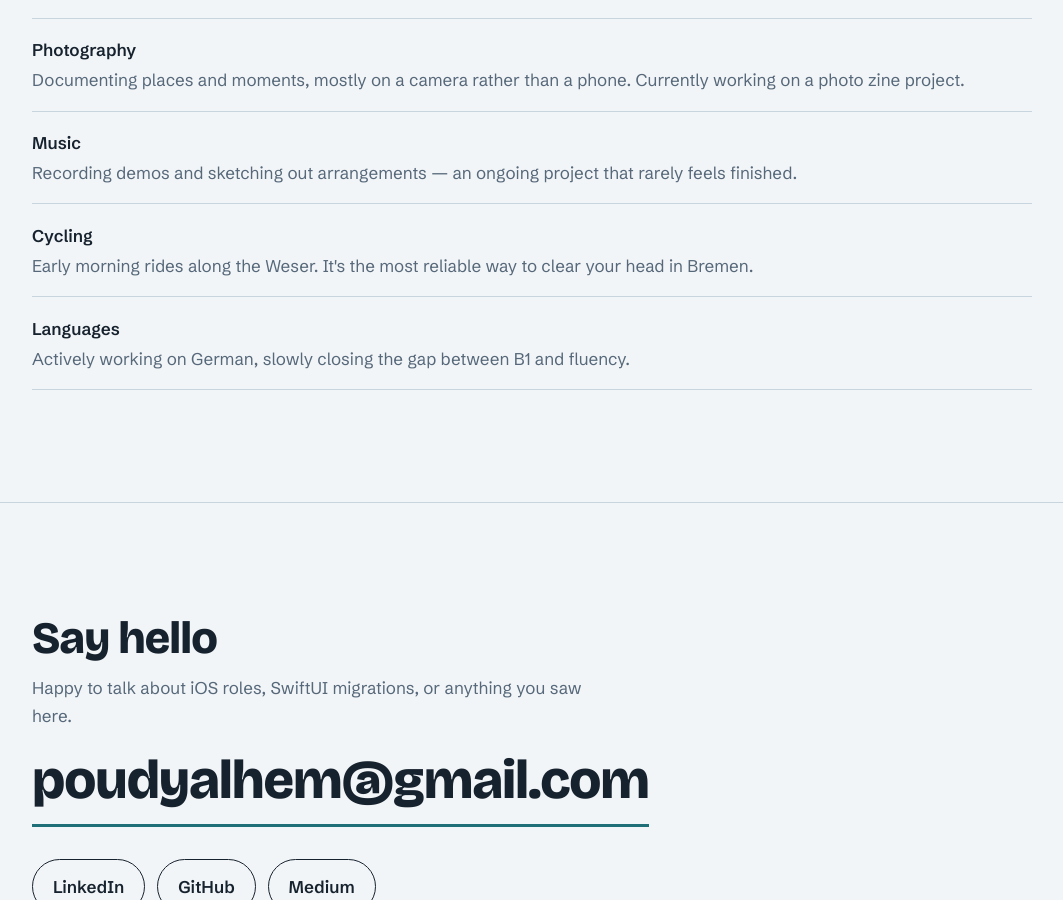
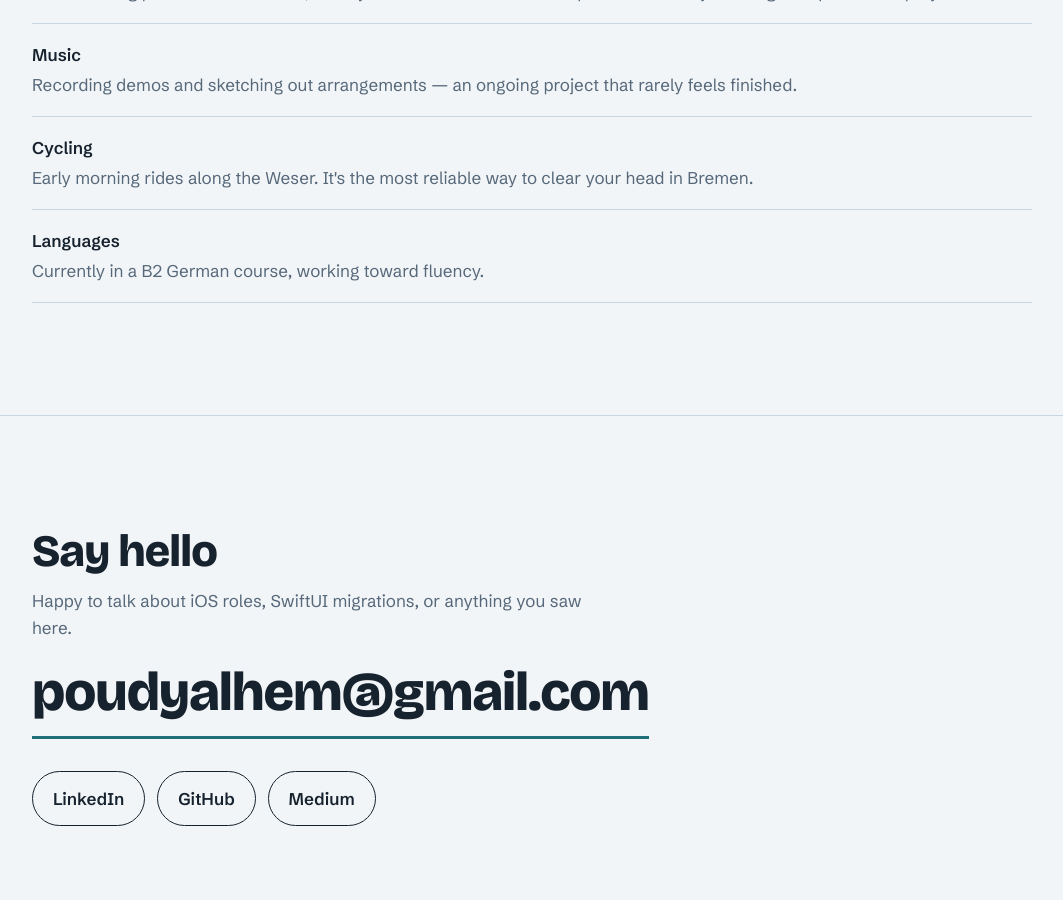
Before and after one commit to hempoudyal/hempoudyal.github.io, a Jekyll site: the page index.html, which Jekyll copies as it is, in a window 1280 px wide and 900 px high, scrolled down 4597 px. Shown: the whole window, without its empty margins (108-1171 px from the left). Built offline with Jekyll 4.4.1, drawn with Linux system fonts in a browser that asks for light colours; some of the changed text lies outside the part shown.

```diff
--- a/index.html
+++ b/index.html
@@ -223,7 +223,7 @@ footer{padding:2rem 0 3rem;color:var(--muted);font-size:.9rem}
           <li>Swift, SwiftUI, UIKit, Objective-C</li>
           <li>SwiftData, CloudKit, Firebase, GraphQL</li>
           <li data-i18n="tools3">Fastlane, Git, UI/UX prototyping</li>
-          <li data-i18n="langs">English (C1), German (B1), Nepali (native)</li>
+          <li data-i18n="langs">English (C1), German (B2), Nepali (native)</li>
         </ul>
       </div>
     </div>
@@ -251,7 +251,7 @@ footer{padding:2rem 0 3rem;color:var(--muted);font-size:.9rem}
       <li><b data-i18n="hob1b">Photography</b><p data-i18n="hob1">Documenting places and moments, mostly on a camera rather than a phone. Currently working on a photo zine project.</p></li>
       <li><b data-i18n="hob2b">Music</b><p data-i18n="hob2">Recording demos and sketching out arrangements — an ongoing project that rarely feels finished.</p></li>
       <li><b data-i18n="hob3b">Cycling</b><p data-i18n="hob3">Early morning rides along the Weser. It's the most reliable way to clear your head in Bremen.</p></li>
-      <li><b data-i18n="hob4b">Languages</b><p data-i18n="hob4">Actively working on German, slowly closing the gap between B1 and fluency.</p></li>
+      <li><b data-i18n="hob4b">Languages</b><p data-i18n="hob4">Currently in a B2 German course, working toward fluency.</p></li>
     </ul>
   </div>
 </section>
@@ -365,7 +365,7 @@ footer{padding:2rem 0 3rem;color:var(--muted);font-size:.9rem}
     "msc": "<strong>M.Sc. Digitale Medien</strong><br><span>Universität Bremen, 2020 – 2024</span>",
     "tools_h": "Tools und Sprachen",
     "tools3": "Fastlane, Git, UI/UX-Prototyping",
-    "langs": "Englisch (C1), Deutsch (B1), Nepali (Muttersprache)",
+    "langs": "Englisch (C1), Deutsch (B2), Nepali (Muttersprache)",
     "wr_h": "Artikel",
     "wr_intro": "Artikel über Datenstrukturen und Algorithmen in Swift (auf Englisch). Mehr auf <a href=\"https://medium.com/@poudyalhem\">Medium</a>.",
     "hob_h": "Abseits des Codes",
@@ -377,7 +377,7 @@ footer{padding:2rem 0 3rem;color:var(--muted);font-size:.9rem}
     "hob3b": "Radfahren",
     "hob3": "Frühmorgens an der Weser entlangfahren. Die zuverlässigste Art, den Kopf frei zu bekommen.",
     "hob4b": "Sprachen",
-    "hob4": "Aktiv am Deutschen arbeiten, langsam die Lücke zwischen B1 und Flüssigkeit schließen.",
+    "hob4": "Aktuell im B2-Kurs, auf dem Weg zur Flüssigkeit.",
     "ct_h": "Kontakt",
     "ct_intro": "Ich freue mich über Nachrichten zu iOS-Stellen, SwiftUI-Migrationen oder allem, was du hier gesehen hast.",
     "foot": "Hem Poudyal, Bremen, Deutschland."
```
Also changed, not shown: other parts of index.html (+2 -2 lines).
